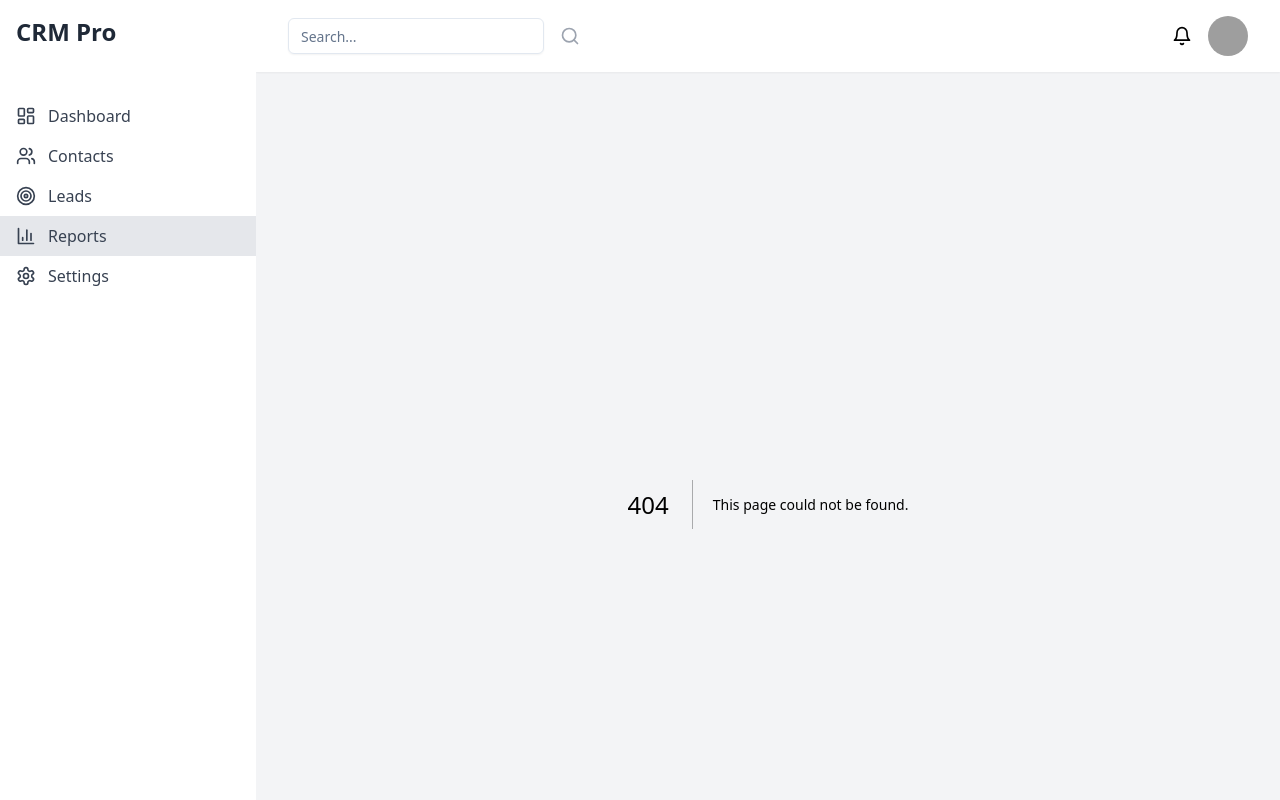
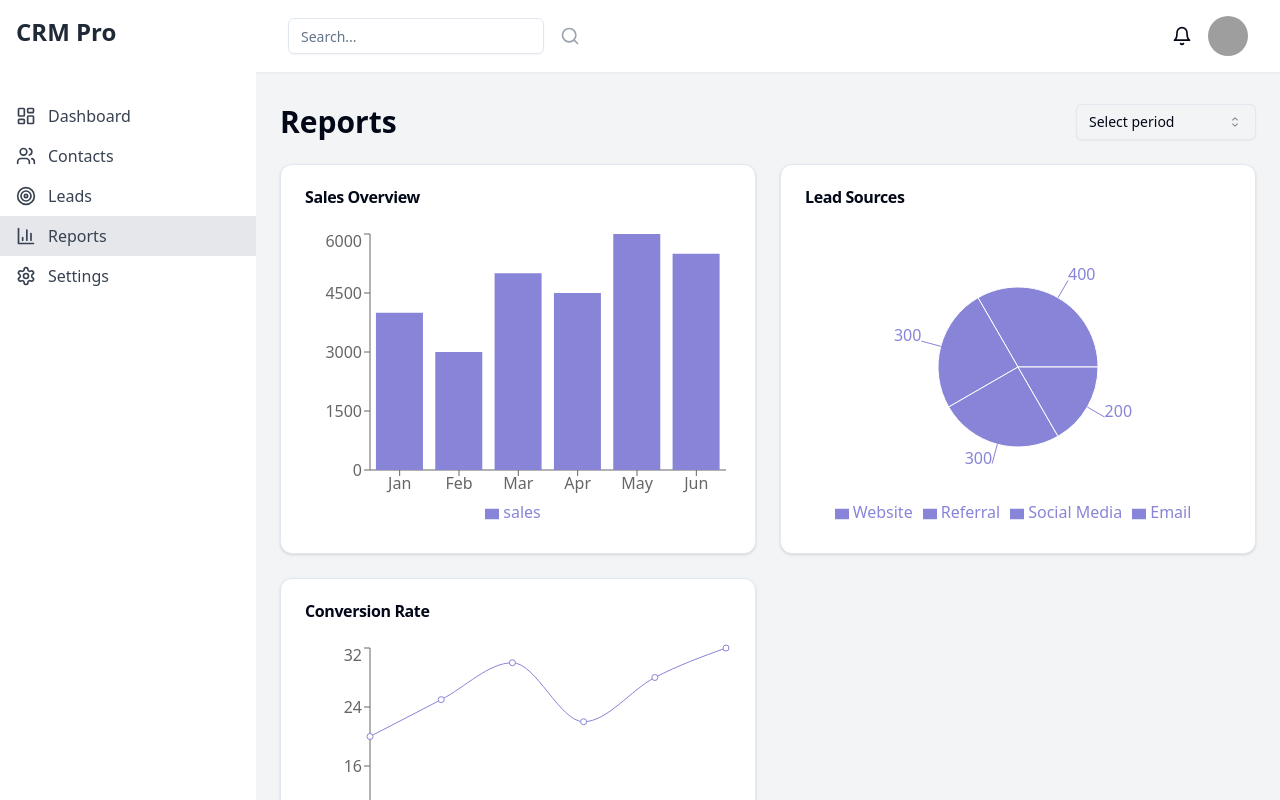
Before and after one commit to markokraemer/sg-121720488069521, a Next.js app: page /reports in a window 1280 px wide. Before the commit this address had no page. Built offline with nearby package versions, Linux system fonts and the light colour scheme; grey boxes are pictures that could not be loaded.

Commit message:
SOFTGEN MAGIC

```diff
--- a/package.json
+++ b/package.json
@@ -58,6 +58,7 @@
     "react-dom": "^18",
     "react-hook-form": "^7.52.0",
     "react-resizable-panels": "^2.0.19",
+    "recharts": "^2.12.7",
     "sonner": "^1.5.0",
     "tailwind-merge": "^2.3.0",
     "tailwindcss-animate": "^1.0.7",
--- a/src/pages/leads.js
+++ b/src/pages/leads.js
@@ -1,27 +1,42 @@
-import React from 'react';
+import React, { useState } from 'react';
 import { DragDropContext, Droppable, Draggable } from 'react-beautiful-dnd';
 import { Card, CardContent, CardHeader, CardTitle } from "@/components/ui/card";
 import { Button } from "@/components/ui/button";
-import { Plus } from 'lucide-react';
+import { Dialog, DialogContent, DialogHeader, DialogTitle, DialogTrigger } from "@/components/ui/dialog";
+import { Label } from "@/components/ui/label";
+import { Input } from "@/components/ui/input";
+import { Textarea } from "@/components/ui/textarea";
+import { Plus, MoreVertical } from 'lucide-react';
+import { useForm } from "react-hook-form";
+import { zodResolver } from "@hookform/resolvers/zod";
+import * as z from "zod";
 
-// Dummy data for leads
+const leadSchema = z.object({
+  name: z.string().min(2, { message: "Name must be at least 2 characters." }),
+  company: z.string().min(1, { message: "Company is required." }),
+  email: z.string().email({ message: "Invalid email address." }),
+  phone: z.string().regex(/^\+?[1-9]\d{1,14}$/, { message: "Invalid phone number." }),
+  status: z.enum(["new", "contacted", "qualified", "closed"]),
+  notes: z.string().optional(),
+});
+
 const initialLeads = {
   new: [
-    { id: 'lead1', content: 'John Doe - Interested in Product A' },
-    { id: 'lead2', content: 'Jane Smith - Requested Demo' },
+    { id: 'lead1', name: 'John Doe', company: 'ABC Corp', email: 'john@example.com', phone: '+1234567890', status: 'new', notes: 'Interested in Product A' },
+    { id: 'lead2', name: 'Jane Smith', company: 'XYZ Inc', email: 'jane@example.com', phone: '+1987654321', status: 'new', notes: 'Requested Demo' },
   ],
   contacted: [
-    { id: 'lead3', content: 'Bob Johnson - Follow-up Call Scheduled' },
+    { id: 'lead3', name: 'Bob Johnson', company: '123 LLC', email: 'bob@example.com', phone: '+1122334455', status: 'contacted', notes: 'Follow-up Call Scheduled' },
   ],
   qualified: [
-    { id: 'lead4', content: 'Alice Brown - Proposal Sent' },
+    { id: 'lead4', name: 'Alice Brown', company: 'Tech Co', email: 'alice@example.com', phone: '+1555666777', status: 'qualified', notes: 'Proposal Sent' },
   ],
   closed: [
-    { id: 'lead5', content: 'Charlie Davis - Deal Closed' },
+    { id: 'lead5', name: 'Charlie Davis', company: 'Big Corp', email: 'charlie@example.com', phone: '+1999888777', status: 'closed', notes: 'Deal Closed' },
   ],
 };
 
-const LeadCard = ({ lead, index }) => (
+const LeadCard = ({ lead, index, onEdit }) => (
   <Draggable draggableId={lead.id} index={index}>
     {(provided) => (
       <div
@@ -30,13 +45,24 @@ const LeadCard = ({ lead, index }) => (
         {...provided.dragHandleProps}
         className="bg-white p-4 mb-2 rounded shadow"
       >
-        {lead.content}
+        <div className="flex justify-between items-start">
+          <div>
+            <h3 className="font-semibold">{lead.name}</h3>
+            <p className="text-sm text-gray-600">{lead.company}</p>
+            <p className="text-sm text-gray-600">{lead.email}</p>
+            <p className="text-sm text-gray-600">{lead.phone}</p>
+          </div>
+          <Button variant="ghost" size="sm" onClick={() => onEdit(lead)}>
+            <MoreVertical className="h-4 w-4" />
+          </Button>
+        </div>
+        {lead.notes && <p className="text-sm mt-2">{lead.notes}</p>}
       </div>
     )}
   </Draggable>
 );
 
-const LeadColumn = ({ title, leads, id }) => (
+const LeadColumn = ({ title, leads, id, onEdit }) => (
   <Card className="w-64">
     <CardHeader>
       <CardTitle>{title}</CardTitle>
@@ -46,7 +72,7 @@ const LeadColumn = ({ title, leads, id }) => (
         {(provided) => (
           <div {...provided.droppableProps} ref={provided.innerRef}>
             {leads.map((lead, index) => (
-              <LeadCard key={lead.id} lead={lead} index={index} />
+              <LeadCard key={lead.id} lead={lead} index={index} onEdit={onEdit} />
             ))}
             {provided.placeholder}
           </div>
@@ -57,7 +83,13 @@ const LeadColumn = ({ title, leads, id }) => (
 );
 
 export default function Leads() {
-  const [leads, setLeads] = React.useState(initialLeads);
+  const [leads, setLeads] = useState(initialLeads);
+  const [isAddDialogOpen, setIsAddDialogOpen] = useState(false);
+  const [editingLead, setEditingLead] = useState(null);
+
+  const { register, handleSubmit, formState: { errors }, reset } = useForm({
+    resolver: zodResolver(leadSchema),
+  });
 
   const onDragEnd = (result) => {
     const { source, destination } = result;
@@ -66,7 +98,7 @@ export default function Leads() {
     const sourceColumn = leads[source.droppableId];
     const destColumn = leads[destination.droppableId];
     const [removed] = sourceColumn.splice(source.index, 1);
-    destColumn.splice(destination.index, 0, removed);
+    destColumn.splice(destination.index, 0, { ...removed, status: destination.droppableId });
 
     setLeads({
       ...leads,
@@ -75,23 +107,95 @@ export default function Leads() {
     });
   };
 
+  const onSubmit = (data) => {
+    if (editingLead) {
+      const updatedLeads = { ...leads };
+      Object.keys(updatedLeads).forEach(status => {
+        updatedLeads[status] = updatedLeads[status].map(lead =>
+          lead.id === editingLead.id ? { ...lead, ...data } : lead
+        );
+      });
+      setLeads(updatedLeads);
+      setEditingLead(null);
+    } else {
+      const newLead = { id: Date.now().toString(), ...data };
+      setLeads(prev => ({
+        ...prev,
+        [data.status]: [...prev[data.status], newLead],
+      }));
+    }
+    setIsAddDialogOpen(false);
+    reset();
+  };
+
+  const handleEdit = (lead) => {
+    setEditingLead(lead);
+    setIsAddDialogOpen(true);
+    reset(lead);
+  };
+
   return (
     <div className="space-y-4">
       <div className="flex justify-between items-center">
         <h1 className="text-3xl font-bold">Leads</h1>
-        <Button>
+        <Button onClick={() => { setEditingLead(null); setIsAddDialogOpen(true); reset(); }}>
           <Plus className="mr-2 h-4 w-4" /> Add Lead
         </Button>
       </div>
 
       <DragDropContext onDragEnd={onDragEnd}>
         <div className="flex space-x-4 overflow-x-auto pb-4">
-          <LeadColumn title="New" leads={leads.new} id="new" />
-          <LeadColumn title="Contacted" leads={leads.contacted} id="contacted" />
-          <LeadColumn title="Qualified" leads={leads.qualified} id="qualified" />
-          <LeadColumn title="Closed" leads={leads.closed} id="closed" />
+          <LeadColumn title="New" leads={leads.new} id="new" onEdit={handleEdit} />
+          <LeadColumn title="Contacted" leads={leads.contacted} id="contacted" onEdit={handleEdit} />
+          <LeadColumn title="Qualified" leads={leads.qualified} id="qualified" onEdit={handleEdit} />
+          <LeadColumn title="Closed" leads={leads.closed} id="closed" onEdit={handleEdit} />
         </div>
       </DragDropContext>
+
+      <Dialog open={isAddDialogOpen} onOpenChange={setIsAddDialogOpen}>
+        <DialogContent>
+          <DialogHeader>
+            <DialogTitle>{editingLead ? 'Edit Lead' : 'Add New Lead'}</DialogTitle>
+          </DialogHeader>
+          <form onSubmit={handleSubmit(onSubmit)} className="space-y-4">
+            <div>
+              <Label htmlFor="name">Name</Label>
+              <Input id="name" {...register("name")} />
+              {errors.name && <p className="text-red-500 text-sm">{errors.name.message}</p>}
+            </div>
+            <div>
+              <Label htmlFor="company">Company</Label>
+              <Input id="company" {...register("company")} />
+              {errors.company && <p className="text-red-500 text-sm">{errors.company.message}</p>}
+            </div>
+            <div>
+              <Label htmlFor="email">Email</Label>
+              <Input id="email" type="email" {...register("email")} />
+              {errors.email && <p className="text-red-500 text-sm">{errors.email.message}</p>}
+            </div>
+            <div>
+              <Label htmlFor="phone">Phone</Label>
+              <Input id="phone" {...register("phone")} />
+              {errors.phone && <p className="text-red-500 text-sm">{errors.phone.message}</p>}
+            </div>
+            <div>
+              <Label htmlFor="status">Status</Label>
+              <select id="status" {...register("status")} className="w-full p-2 border rounded">
+                <option value="new">New</option>
+                <option value="contacted">Contacted</option>
+                <option value="qualified">Qualified</option>
+                <option value="closed">Closed</option>
+              </select>
+              {errors.status && <p className="text-red-500 text-sm">{errors.status.message}</p>}
+            </div>
+            <div>
+              <Label htmlFor="notes">Notes</Label>
+              <Textarea id="notes" {...register("notes")} />
+            </div>
+            <Button type="submit">{editingLead ? 'Update' : 'Add'} Lead</Button>
+          </form>
+        </DialogContent>
+      </Dialog>
     </div>
   );
 }
--- /dev/null
+++ b/src/pages/reports.js
@@ -0,0 +1,109 @@
+import React from 'react';
+import { Card, CardContent, CardHeader, CardTitle } from "@/components/ui/card";
+import { Bar, BarChart, Line, LineChart, Pie, PieChart, ResponsiveContainer, XAxis, YAxis, Tooltip, Legend } from "recharts";
+import { Select, SelectContent, SelectItem, SelectTrigger, SelectValue } from "@/components/ui/select";
+
+const salesData = [
+  { month: 'Jan', sales: 4000 },
+  { month: 'Feb', sales: 3000 },
+  { month: 'Mar', sales: 5000 },
+  { month: 'Apr', sales: 4500 },
+  { month: 'May', sales: 6000 },
+  { month: 'Jun', sales: 5500 },
+];
+
+const leadSourceData = [
+  { name: 'Website', value: 400 },
+  { name: 'Referral', value: 300 },
+  { name: 'Social Media', value: 300 },
+  { name: 'Email', value: 200 },
+];
+
+const conversionRateData = [
+  { month: 'Jan', rate: 20 },
+  { month: 'Feb', rate: 25 },
+  { month: 'Mar', rate: 30 },
+  { month: 'Apr', rate: 22 },
+  { month: 'May', rate: 28 },
+  { month: 'Jun', rate: 32 },
+];
+
+export default function Reports() {
+  return (
+    <div className="space-y-6">
+      <div className="flex justify-between items-center">
+        <h1 className="text-3xl font-bold">Reports</h1>
+        <Select>
+          <SelectTrigger className="w-[180px]">
+            <SelectValue placeholder="Select period" />
+          </SelectTrigger>
+          <SelectContent>
+            <SelectItem value="last30days">Last 30 Days</SelectItem>
+            <SelectItem value="lastQuarter">Last Quarter</SelectItem>
+            <SelectItem value="lastYear">Last Year</SelectItem>
+          </SelectContent>
+        </Select>
+      </div>
+
+      <div className="grid grid-cols-1 md:grid-cols-2 gap-6">
+        <Card>
+          <CardHeader>
+            <CardTitle>Sales Overview</CardTitle>
+          </CardHeader>
+          <CardContent>
+            <ResponsiveContainer width="100%" height={300}>
+              <BarChart data={salesData}>
+                <XAxis dataKey="month" />
+                <YAxis />
+                <Tooltip />
+                <Legend />
+                <Bar dataKey="sales" fill="#8884d8" />
+              </BarChart>
+            </ResponsiveContainer>
+          </CardContent>
+        </Card>
+
+        <Card>
+          <CardHeader>
+            <CardTitle>Lead Sources</CardTitle>
+          </CardHeader>
+          <CardContent>
+            <ResponsiveContainer width="100%" height={300}>
+              <PieChart>
+                <Pie
+                  data={leadSourceData}
+                  dataKey="value"
+                  nameKey="name"
+                  cx="50%"
+                  cy="50%"
+                  outerRadius={80}
+                  fill="#8884d8"
+                  label
+                />
+                <Tooltip />
+                <Legend />
+              </PieChart>
+            </ResponsiveContainer>
+          </CardContent>
+        </Card>
+
+        <Card>
+          <CardHeader>
+            <CardTitle>Conversion Rate</CardTitle>
+          </CardHeader>
+          <CardContent>
+            <ResponsiveContainer width="100%" height={300}>
+              <LineChart data={conversionRateData}>
+                <XAxis dataKey="month" />
+                <YAxis />
+                <Tooltip />
+                <Legend />
+                <Line type="monotone" dataKey="rate" stroke="#8884d8" />
+              </LineChart>
+            </ResponsiveContainer>
+          </CardContent>
+        </Card>
+      </div>
+    </div>
+  );
+}
```
Also changed, not shown: 1 other file (tests, documents, lock files or other folders).
